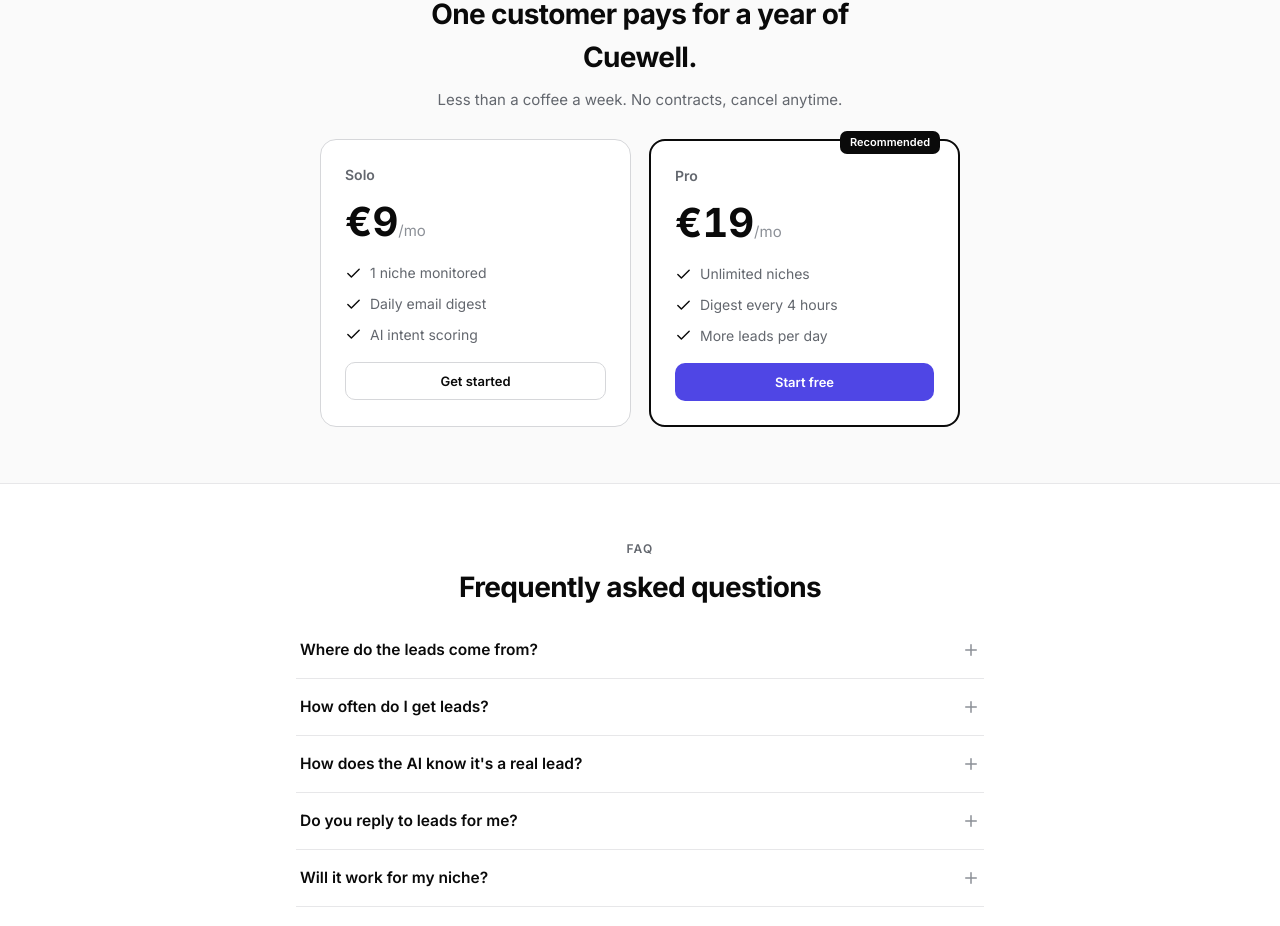
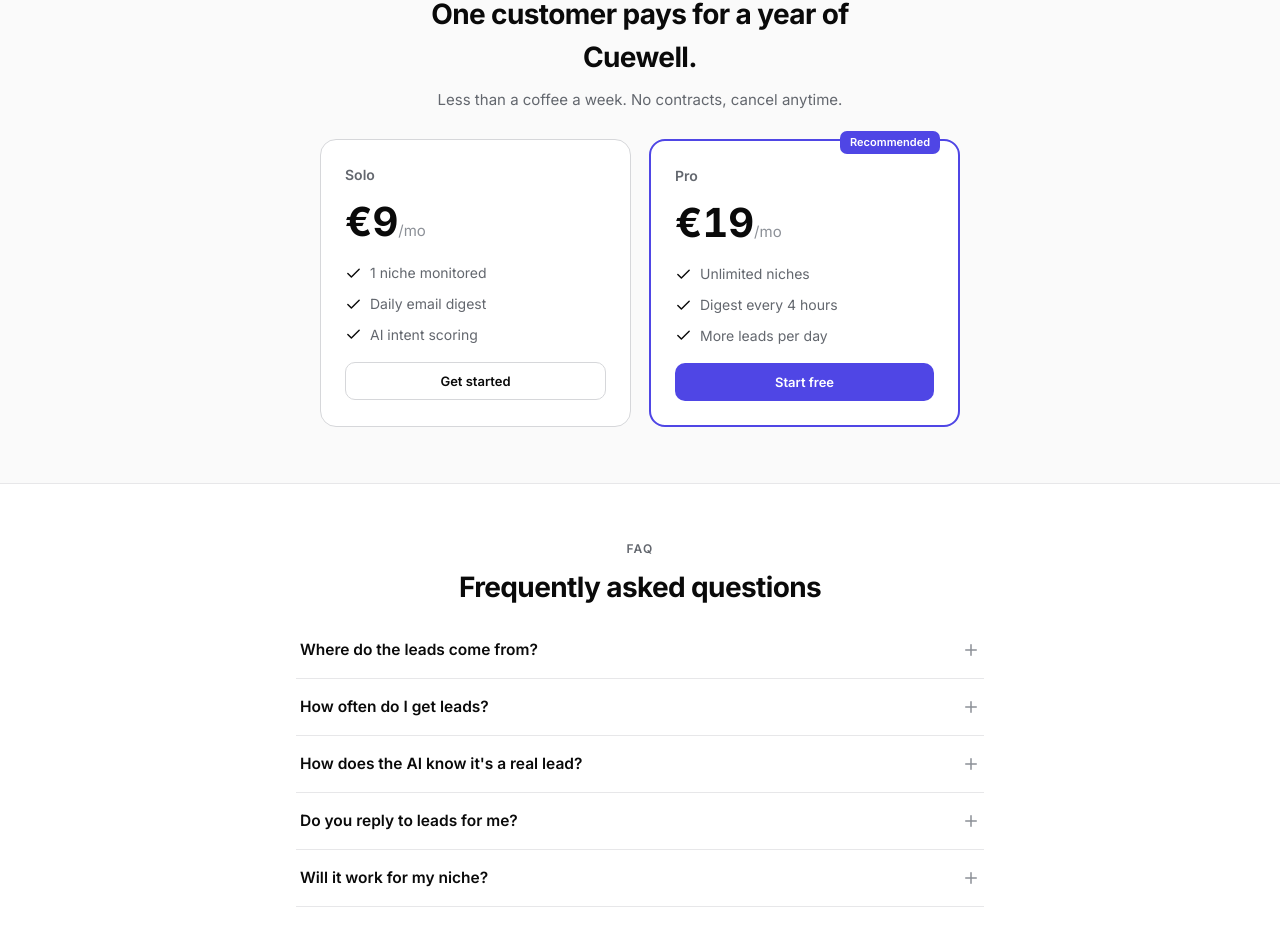
Before and after one commit to justin1973/cuewell, a Next.js app: page / in a window 1280 px wide. Shown: the part 2375-3301 px from the top of the page. Built offline with nearby package versions, Linux system fonts and the light colour scheme.

Commit message:
Add files via upload

```diff
--- a/app/dashboard/dashboard.css
+++ b/app/dashboard/dashboard.css
@@ -48,7 +48,7 @@
 .lactions{display:flex;align-items:center;gap:8px;border-top:1px solid var(--border);padding-top:11px}
 .sq{width:34px;height:34px;border:1px solid var(--border-2);background:var(--surface);border-radius:8px;color:var(--muted);cursor:pointer;display:inline-flex;align-items:center;justify-content:center}
 .sq:hover{background:var(--surface-3);color:var(--ink)}
-.sq.on{background:var(--ink);color:var(--bg);border-color:var(--ink)}
+.sq.on{background:var(--accent);color:var(--accent-fg);border-color:var(--accent)}
 
 .panel{background:var(--surface);border:1px solid var(--border);border-radius:12px;padding:20px;margin-bottom:16px;max-width:620px}
 .panel h3{font-size:15px;font-weight:600;margin:0 0 4px}
@@ -96,13 +96,13 @@
 .filters{display:flex;gap:7px;flex-wrap:wrap}
 .pill{font-size:13px;font-weight:500;padding:7px 12px;border-radius:8px;border:1px solid var(--border-2);background:var(--surface);color:var(--muted);cursor:pointer;font-family:inherit}
 .pill:hover{background:var(--surface-3);color:var(--ink)}
-.pill.on{background:var(--ink);color:var(--bg);border-color:var(--ink)}
+.pill.on{background:var(--accent);color:var(--accent-fg);border-color:var(--accent)}
 
 .feedbar-2{margin-top:-4px;margin-bottom:16px}
 .seg{display:inline-flex;align-items:center;gap:2px;border:1px solid var(--border-2);border-radius:9px;padding:3px;background:var(--surface)}
 .seg .icn{width:15px;height:15px;color:var(--faint);margin:0 4px}
 .seg button{font-size:13px;font-weight:500;padding:5px 11px;border-radius:7px;border:0;background:none;color:var(--muted);cursor:pointer;font-family:inherit}
-.seg button.on{background:var(--ink);color:var(--bg)}
+.seg button.on{background:var(--accent);color:var(--accent-fg)}
 .minisel{border:1px solid var(--border-2);background:var(--surface);border-radius:9px;padding:7px 10px;font-size:13px;color:var(--ink);font-family:inherit;cursor:pointer}
 .minisel:focus{outline:none;border-color:var(--ink)}
 .group-h{font-size:12px;font-weight:600;text-transform:uppercase;letter-spacing:.06em;color:var(--faint);margin:18px 0 10px;display:flex;align-items:center;gap:8px}
--- a/app/landing.css
+++ b/app/landing.css
@@ -65,8 +65,8 @@
 .plans{display:grid;grid-template-columns:1fr 1fr;gap:18px;max-width:640px;margin:28px auto 0}
 @media(max-width:620px){.plans{grid-template-columns:1fr}}
 .plan-card{background:var(--surface);border:1px solid var(--border-2);border-radius:16px;padding:24px;position:relative}
-.plan-card.reco{border:2px solid var(--ink)}
-.ptag{position:absolute;top:-10px;right:18px;background:var(--ink);color:var(--bg);font-size:11px;font-weight:600;padding:3px 10px;border-radius:7px}
+.plan-card.reco{border:2px solid var(--accent)}
+.ptag{position:absolute;top:-10px;right:18px;background:var(--accent);color:var(--accent-fg);font-size:11px;font-weight:600;padding:3px 10px;border-radius:7px}
 .pname{font-size:14px;font-weight:600;color:var(--muted)}
 .price{font-size:40px;font-weight:700;margin:6px 0 2px}
 .price span{font-size:15px;color:var(--faint);font-weight:400}
```
